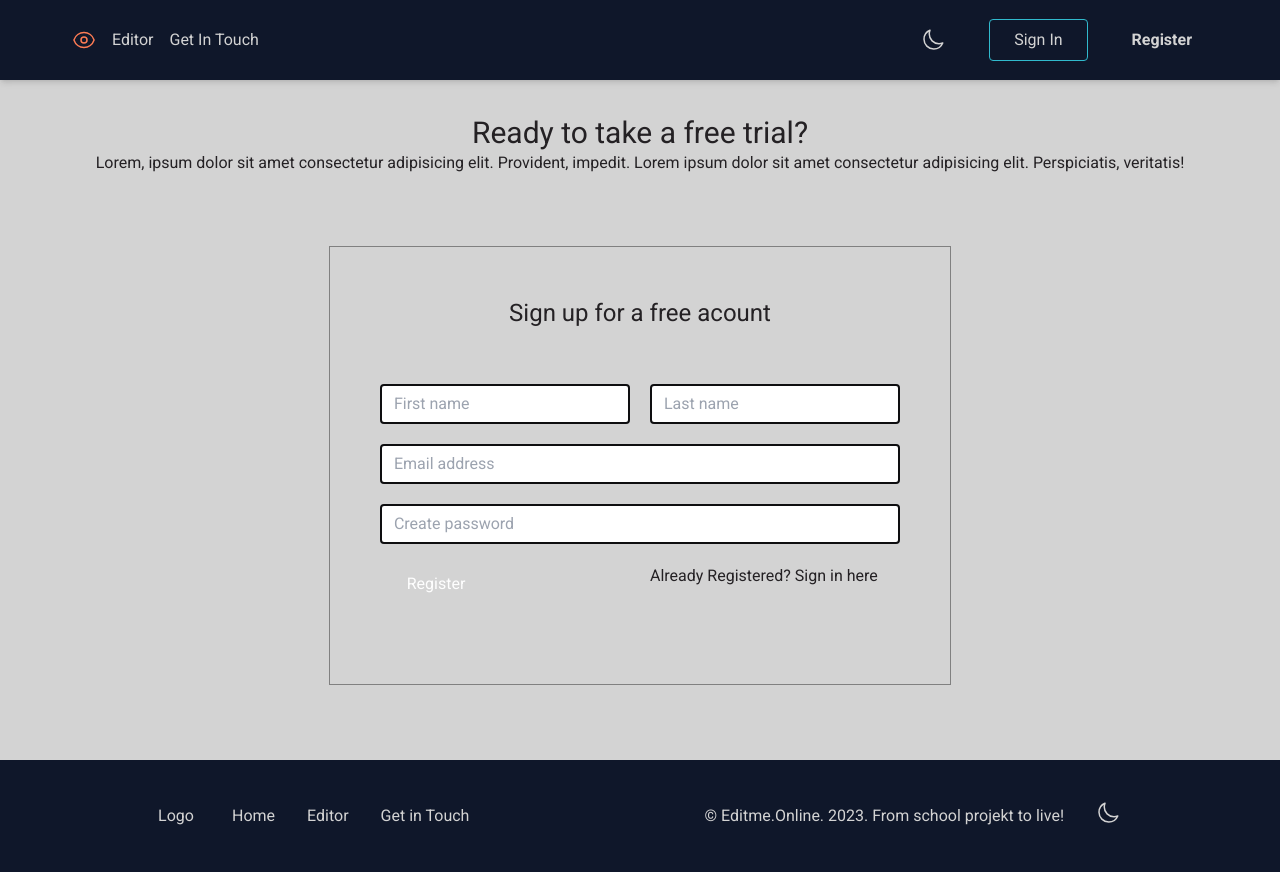
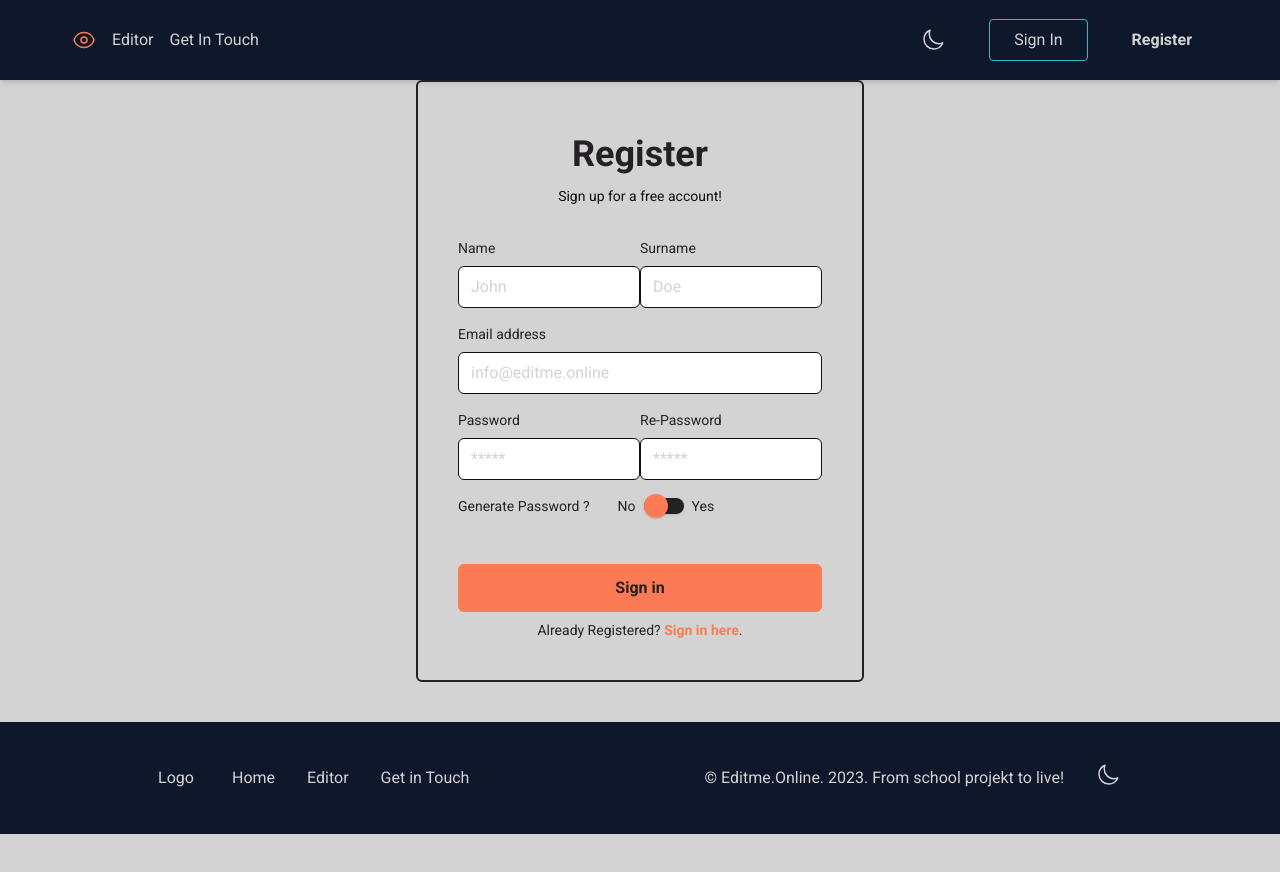
Before and after one commit to ShkelqimC/editme.online, a React (Create React App) app in the folder frontend/: page /register in a window 1280 px wide. After the commit the page ends 834 px from the top, so only its background shows below. Built offline with nearby package versions, Linux system fonts and the light colour scheme.

Commit message:
scroll to top, edited login,register pages

```diff
--- a/frontend/src/App.js
+++ b/frontend/src/App.js
@@ -7,6 +7,7 @@ import SignIn from "./pages/SignIn/SignIn";
 import Register from "./pages/Register/Register";
 import GetInTouch from "./pages/GetInTouch/GetInTouch";
 import Footer from "./components/Footer";
+import ScrollToTop from "./components/ScrollToTop";
 
 function App() {
   return (
@@ -28,9 +29,11 @@ function App() {
             <Route path="/getintouch" element={<GetInTouch />} />
             <Route path="*" element={<Navigate to="/" />} />
           </Routes>
+            <ScrollToTop/>
           <Footer />
         </div>
       </BrowserRouter>
+
     </div>
   );
 }
--- /dev/null
+++ b/frontend/src/components/ScrollToTop.jsx
@@ -0,0 +1,9 @@
+import React,{useEffect} from "react";
+import { useLocation } from "react-router-dom";
+const ScrollToTop = () => {
+    const { pathname } = useLocation();
+    useEffect(() => {
+      window.scrollTo(0, 0);
+    }, [pathname]);
+  }
+export default ScrollToTop;
--- a/frontend/src/index.css
+++ b/frontend/src/index.css
@@ -26,7 +26,7 @@
     --darkgray: #a9a9a9;
     --lightblack: #242124;
     --black: #0e0e10;
-    --blue: rgb(15 23 42);
+    --blue: #0F172A;
     --lightblue: #31bacd;
     --coral: #fc7b54;
 
@@ -52,6 +52,7 @@ body {
   background-color: var(--lightgray);
   color: var(--lightblack);
   overflow-x: hidden;
+  height: 100%;
 }
 /* html, body {height: 100%;} */
 /* #footer {height: 20%;} */
--- a/frontend/src/pages/Register/Register.jsx
+++ b/frontend/src/pages/Register/Register.jsx
@@ -1,59 +1,119 @@
-import "./register.css";
+import React, { useState } from "react";
+import { Link } from "react-router-dom";
+
 export default function Register() {
+  const [checkPassword, setCheckPassword] = useState(false);
+
+
   return (
-    <div className="registerContainer">
-      <div className="registerHero text-center">
-        <h1 className="text-3xl">Ready to take a free trial?</h1>
-        <p>
-          Lorem, ipsum dolor sit amet consectetur adipisicing elit. Provident,
-          impedit. Lorem ipsum dolor sit amet consectetur adipisicing elit.
-          Perspiciatis, veritatis!
-        </p>
+    <section className="flex align-center justify-center">
+      <div className="flex flex-col max-w-md p-6 rounded-md sm:p-10 dark:bg-black dark:text-lightgray border-2">
+        <div className="mb-8 text-center">
+          <h1 className="my-3 text-4xl font-bold">Register</h1>
+          <p className="text-sm text-black dark:text-white">Sign up for a free account!</p>
         </div>
-      <div className="registerDiv">
-        <h1 className="registerHeader text-2xl text-center">
-          Sign up for a free acount
-        </h1>
-        <form className="registerForm">
+        <form className="space-y-12 ">
+          <div className="space-y-4">
+            <div className="flex flex-row">
+              <div>
+                <label for="name" className="block mb-2 text-sm">
+                  Name
+                </label>
                 <input
-            className="firstName border-solid border-2 border-black rounded"
                   type="text"
-            name="firstName"
-            placeholder="   First name"
-            required
+                  name="name"
+                  id="name"
+                  placeholder="John"
+                  className="w-full px-3 py-2 border border-black text-lightgray placeholder:text-lightgray rounded-md dark:border-lightblack"
                 />
+              </div>
+              <div>
+                <label for="surname" className="block mb-2 text-sm">
+                  Surname
+                </label>
                 <input
-            className="lastName border-solid border-2 border-black rounded"
                   type="text"
-            name="lastName"
-            placeholder="   Last name"
-            required
+                  name="surname"
+                  id="surname"
+                  placeholder="Doe"
+                  className="w-full px-3 py-2 border border-black text-lightgray placeholder:text-lightgray rounded-md dark:border-lightblack"
                 />
+              </div>
+            </div>
+
+            <div>
+              <label for="email" className="block mb-2 text-sm">
+                Email address
+              </label>
               <input
-            className="emailAddress border-solid border-2 border-black rounded"
-            type="text"
-            name="emailAddress"
-            placeholder="   Email address"
-            required
+                type="email"
+                name="email"
+                id="email"
+                placeholder="info@editme.online"
+                className="w-full px-3 py-2 border border-black text-lightgray placeholder:text-lightgray rounded-md dark:border-lightblack"
               />
+            </div>
+            <div className="flex flex-row">
+              <div>
+                <div className="flex justify-between mb-2">
+                  <label for="password" className="text-sm">
+                    Password
+                  </label>
+                </div>
                 <input
-            className="password border-solid border-2 border-black rounded"
-            type="text"
+                  type="password"
                   name="password"
-            placeholder="   Create password"
-            required
+                  id="repassword"
+                  placeholder="*****"
+                  className="w-full px-3 py-2 border border-black text-lightgray placeholder:text-lightgray rounded-md dark:border-lightblack"
                 />
-          <button className="registerBtn bg-[--lightBlue] hover:bg-[--darkBlue]  py-2 px-6 rounded focus:outline-none focus:ring text-white w-28">
-            Register
+              </div>
+              <div>
+                <div className="flex justify-between mb-2">
+                  <label for="password" className="text-sm">
+                    Re-Password
+                  </label>
+                </div>
+                <input
+                  type="password"
+                  name="repassword"
+                  id="password"
+                  placeholder="*****"
+                  className="w-full px-3 py-2 border border-black text-lightgray placeholder:text-lightgray rounded-md dark:border-lightblack"
+                />
+              </div>
+            </div>
+            <div className="flex flex-row">
+              {" "}
+              <span className="block text-sm">Generate Password ?</span>
+              <label for="checkbox" className="mx-5 inline-flex items-center text-sm cursor-pointer">
+                <span className="mx-2">No</span>
+                <span className="relative">
+                  <input id="checkbox" type="checkbox" className="hidden peer" />
+                  <div className="w-10 h-4 rounded-full shadow peer-checked:bg-coral peer-checked:dark:bg-coral bg-lightblack"></div>
+                  <div className="absolute left-0 w-6 h-6 rounded-full shadow -inset-y-1 peer-checked:right-0 peer-checked:left-auto dark:bg-coral bg-coral"></div>
+                </span>
+                <span className="ml-2">Yes</span>
+              </label>
+            </div>
+          </div>
+          <div className="space-y-2">
+            <div>
+              <button type="button" className="w-full px-8 py-3 font-semibold rounded-md bg-coral dark:bg-coral">
+                Sign in
               </button>
-          <div className="alreadyRegistered">
-            <p>
+            </div>
+            <p className="px-6 text-sm text-center">
               Already Registered?{" "}
-              <span className="text-blue-700">Sign in here</span>
+              <Link to="/login" className="hover:underline font-bold text-coral dark:text-coral">
+                {" "}
+                Sign in here
+              </Link>
+              .
             </p>
           </div>
         </form>
       </div>
-    </div>
+    </section>
   );
 }
--- a/frontend/src/pages/Register/register.css
+++ /dev/null
@@ -1,47 +0,0 @@
-.registerContainer {
-  height: 80vh;
-  display: flex;
-  flex-direction: column;
-  align-items: center;
-  justify-content: space-around;
-}
-.registerDiv {
-  height: 439px;
-  width: 622px;
-  border: 1px solid gray;
-}
-.registerHeader {
-  margin-top: 50px;
-  grid-area: registerHeader;
-}
-.registerForm {
-  margin-top: 40px;
-  display: grid;
-  grid-template-columns: 1fr 1fr;
-  grid-template-rows: 1fr 1fr 1fr 1fr 1fr;
-  grid-template-areas:
-    "firstName lastName"
-    "emailAddress emailAddress"
-    "password password"
-    "registerBtn alreadyRegistered";
-  gap: 20px;
-  padding: 15px 50px;
-}
-.firstName {
-  grid-area: firstName;
-}
-.lastName {
-  grid-area: lastName;
-}
-.emailAddress {
-  grid-area: emailAddress;
-}
-.password {
-  grid-area: password;
-}
-.registerBtn {
-  grid-area: registerBtn;
-}
-.alreadyRegistered {
-  grid-area: alreadyRegistered;
-}
--- a/frontend/src/pages/SignIn/SignIn.jsx
+++ b/frontend/src/pages/SignIn/SignIn.jsx
@@ -1,13 +1,13 @@
 import { Link } from "react-router-dom";
 export default function SignIn() {
   return (
-    <div className="text-gray-700 body-font flex align-center justify-center">
-      <div className="flex flex-col max-w-md p-6 rounded-md sm:p-10 dark:bg-gray-900 dark:text-gray-100">
+    <section className="flex align-center justify-center">
+      <div className="flex flex-col max-w-md p-6 rounded-md sm:p-10 dark:bg-black dark:text-lightgray border-2">
         <div className="mb-8 text-center">
           <h1 className="my-3 text-4xl font-bold">Sign in</h1>
-          <p className="text-sm dark:text-gray-400">Sign in to access your account</p>
+          <p className="text-sm text-black dark:text-white">Sign in to access your account</p>
         </div>
-        <form novalidate="" action="" className="space-y-12 ng-untouched ng-pristine ng-valid">
+        <form className="space-y-12 ">
           <div className="space-y-4">
             <div>
               <label for="email" className="block mb-2 text-sm">
@@ -17,8 +17,8 @@ export default function SignIn() {
                 type="email"
                 name="email"
                 id="email"
-                placeholder="leroy@jenkins.com"
-                className="w-full px-3 py-2 border rounded-md dark:border-gray-700 dark:bg-gray-900 dark:text-gray-100"
+                placeholder="info@editme.online"
+                className="w-full px-3 py-2 border border-black text-lightgray placeholder:text-lightgray rounded-md dark:border-lightblack"
               />
             </div>
             <div>
@@ -26,35 +26,39 @@ export default function SignIn() {
                 <label for="password" className="text-sm">
                   Password
                 </label>
-                <a rel="noopener noreferrer" href="#" className="text-xs hover:underline dark:text-gray-400">
+                <Link to="/forgotpassword" className="text-xs hover:underline hover:text-coral dark:text-gray-400">
                   Forgot password?
-                </a>
+                </Link>
               </div>
               <input
                 type="password"
                 name="password"
                 id="password"
                 placeholder="*****"
-                className="w-full px-3 py-2 border rounded-md dark:border-gray-700 dark:bg-gray-900 dark:text-gray-100"
+                className="w-full px-3 py-2 border border-black text-lightgray placeholder:text-lightgray rounded-md dark:border-lightblack"
               />
             </div>
           </div>
           <div className="space-y-2">
             <div>
-              <button type="button" className="w-full px-8 py-3 font-semibold rounded-md dark:bg-violet-400 dark:text-gray-900">
+              <button
+                type="button"
+                className="w-full px-8 py-3 font-semibold rounded-md bg-coral dark:bg-coral"
+              >
                 Sign in
               </button>
             </div>
-            <p className="px-6 text-sm text-center dark:text-gray-400">
+            <p className="px-6 text-sm text-center">
               Don't have an account yet?
-              <a rel="noopener noreferrer" href="#" className="hover:underline dark:text-violet-400">
+              <Link to="/register" className="hover:underline font-bold text-coral dark:text-coral">
+                {" "}
                 Sign up
-              </a>
+              </Link>
               .
             </p>
           </div>
         </form>
       </div>
-    </div>
+    </section>
   );
 }
```
Lines whose indentation alone changed are shown as unchanged.
